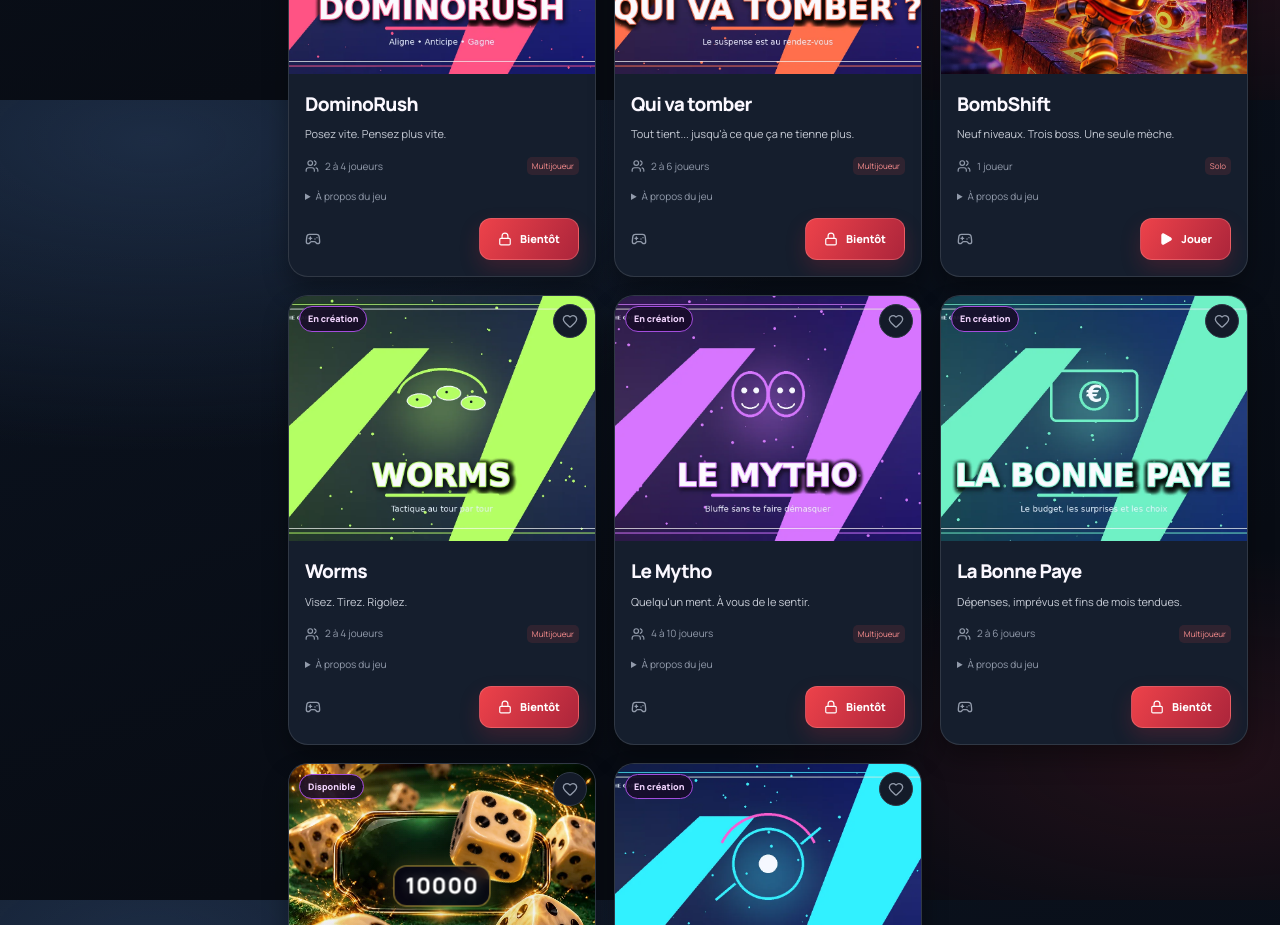
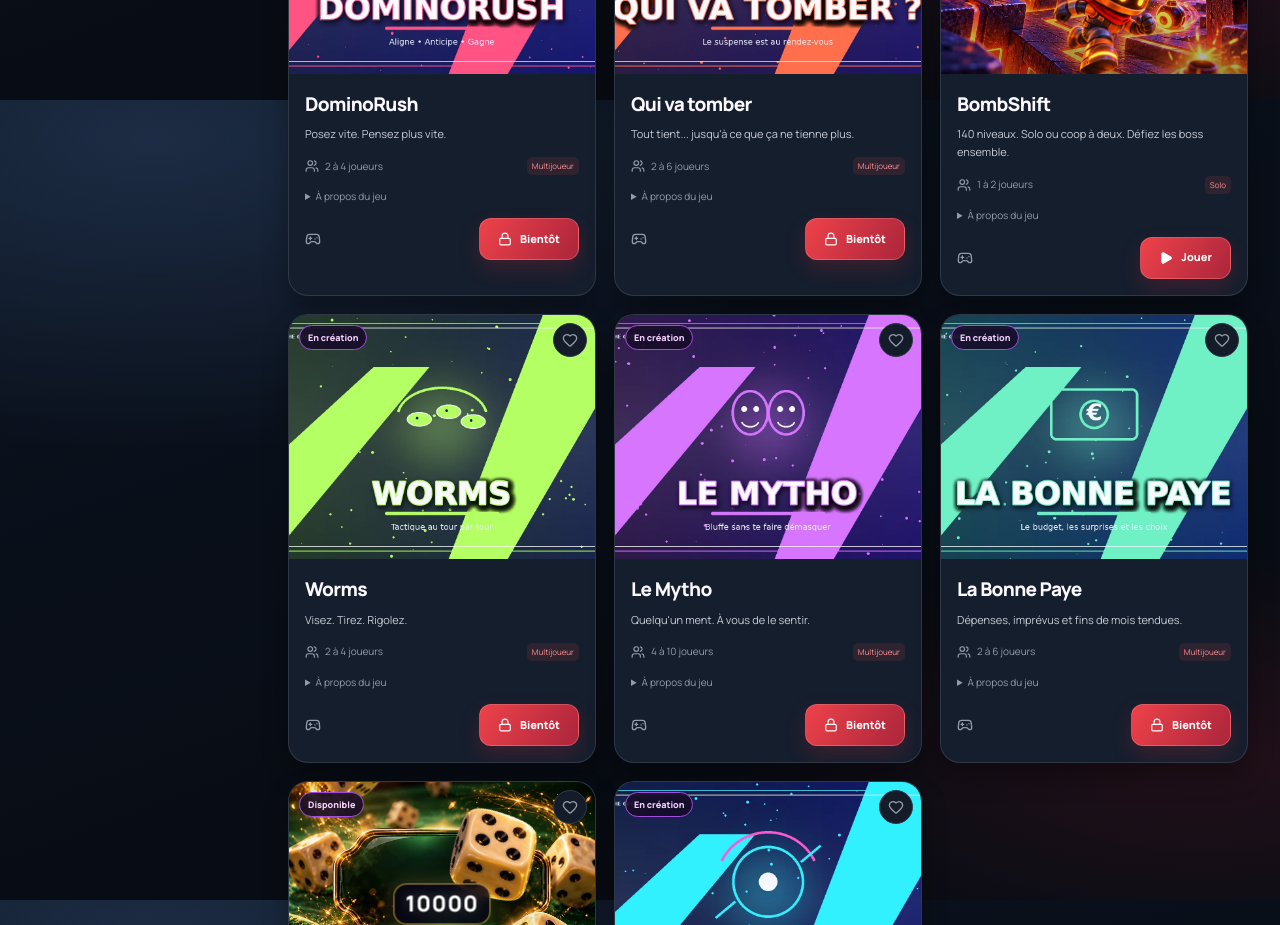
Before and after one commit to falmonmickael260-commits/revanchegames, a Next.js app: page /new in a window 1280 px wide. Shown: the part 2300-3225 px from the top of the page. Built offline with nearby package versions, Linux system fonts and the light colour scheme; no server answers.

Commit message:
Show BombShift solo and duo within the existing Revanche Games catalog

```diff
--- a/src/data/games.ts
+++ b/src/data/games.ts
@@ -232,18 +232,21 @@ export const GAMES: Game[] = [
   {
     id: "bombshift",
     name: "BombShift",
-    tagline: "Neuf niveaux. Trois boss. Une seule mèche.",
-    description: "Jeu d’action en solo : labyrinthes de bombes, neuf niveaux et trois boss.",
+    tagline: "140 niveaux. Solo ou coop à deux. Défiez les boss ensemble.",
+    description: "Jeu d’action aux bombes : 140 niveaux, mode solo ou coopération en ligne à 2 joueurs, salons privés par niveau, invitations par lien ou code et classement duo.",
     categories: ["action", "strategie"],
     status: "available",
     enabled: true,
+    // Les salons sont gérés dans BombShift ; les invitations Revanche par lien
+    // restent disponibles sans prétendre utiliser le connecteur natif des salons.
     supportsRooms: false,
+    supportsPlatformInvites: false,
     url: "https://bombshift-production-81b4.up.railway.app/",
     icon: "bomb",
     image: "/games/bombshift-motion-bg.webp",
     theme: { accent: "#ff5c3d", accentSoft: "#ffab8a" },
     addedAt: "2026-10-21",
-    players: "1 joueur",
+    players: "1 à 2 joueurs",
   },
   {
     id: "worms",
```
